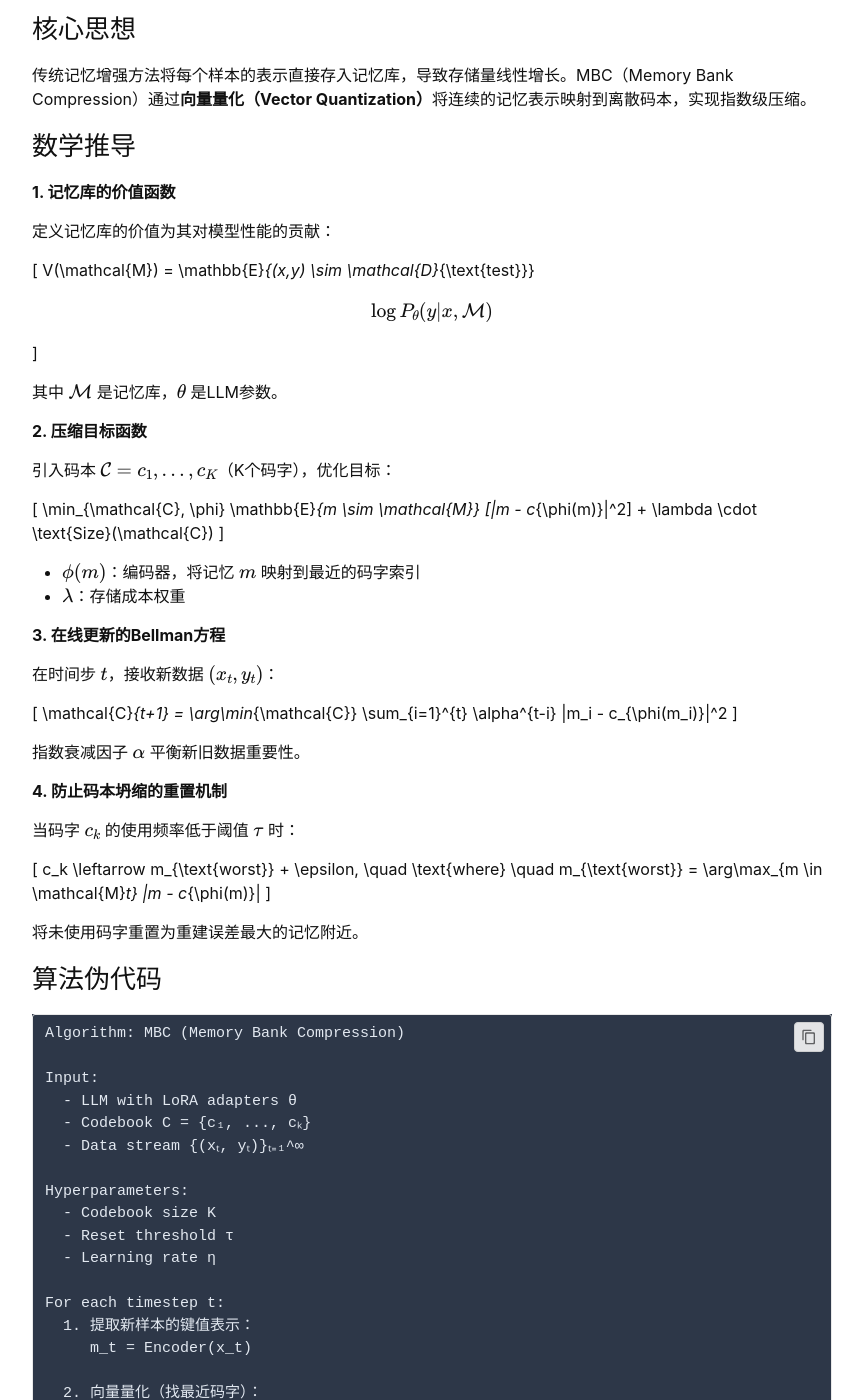
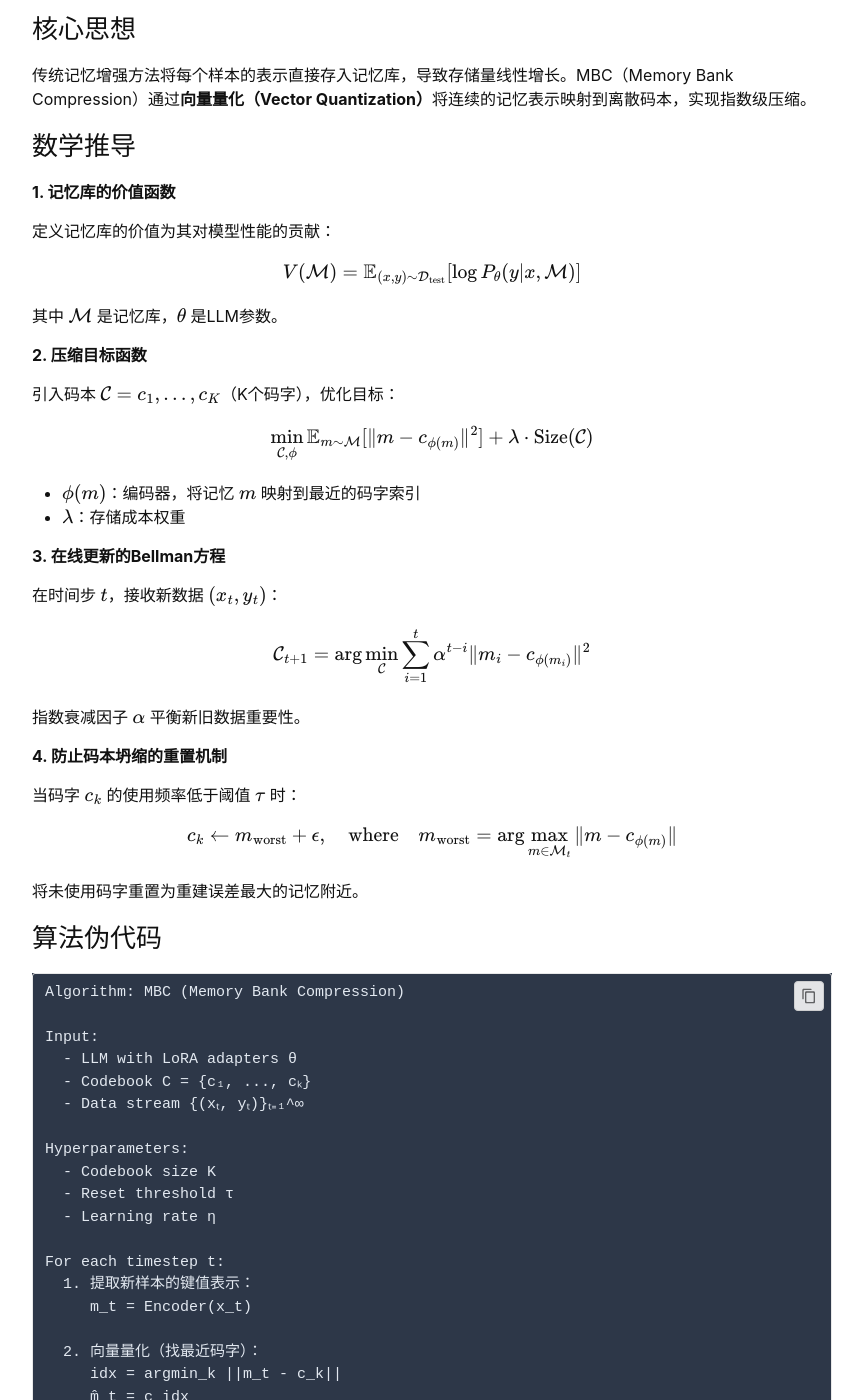
Before and after one commit to hengshan/hengshan.github.io, a Jekyll site: the page built from blog-ai-enterprise-data/_posts/2026-01-05-memory-bank-compression-for-co.markdown, in a window 1280 px wide and 1400 px high, scrolled down 870 px. Shown: the whole window, without its empty margins (208-1071 px from the left). Built offline with Jekyll 4.4.1, drawn with Linux system fonts in a browser that asks for light colours; formulas are drawn with MathJax 3; comment, search, counter and statistics services are not loaded.

```diff
--- a/_includes/mathjax_support.html
+++ b/_includes/mathjax_support.html
@@ -2,7 +2,7 @@
 MathJax.Hub.Config({
     tex2jax: {
     inlineMath: [ ['$', '$'], ['\\(', '\\)'] ],
-    displayMath: [ ['$$', '$$'],['\[','\]'] ],
+    displayMath: [ ['$$', '$$'], ['\\[','\\]'] ],
     processEscapes: true,
     ignoreClass: "mermaid|language-mermaid",  // 忽略mermaid相关的类
     skipTags: ["script","noscript","style","textarea","pre","code"]
@@ -16,5 +16,5 @@ MathJax.Hub.Register.MessageHook("TeX Jax - parse error",function (message) {
 	});
 </script>
 <script type="text/javascript" async
-  src="https://cdn.mathjax.org/mathjax/latest/MathJax.js?config=TeX-MML-AM_CHTML">
+  src="https://cdnjs.cloudflare.com/ajax/libs/mathjax/2.7.7/MathJax.js?config=TeX-MML-AM_CHTML">
 </script>
```
Also changed, not shown: blog-ai-enterprise-data/_posts/2026-01-05-memory-bank-compression-for-co.markdown (+8 -8 lines).
